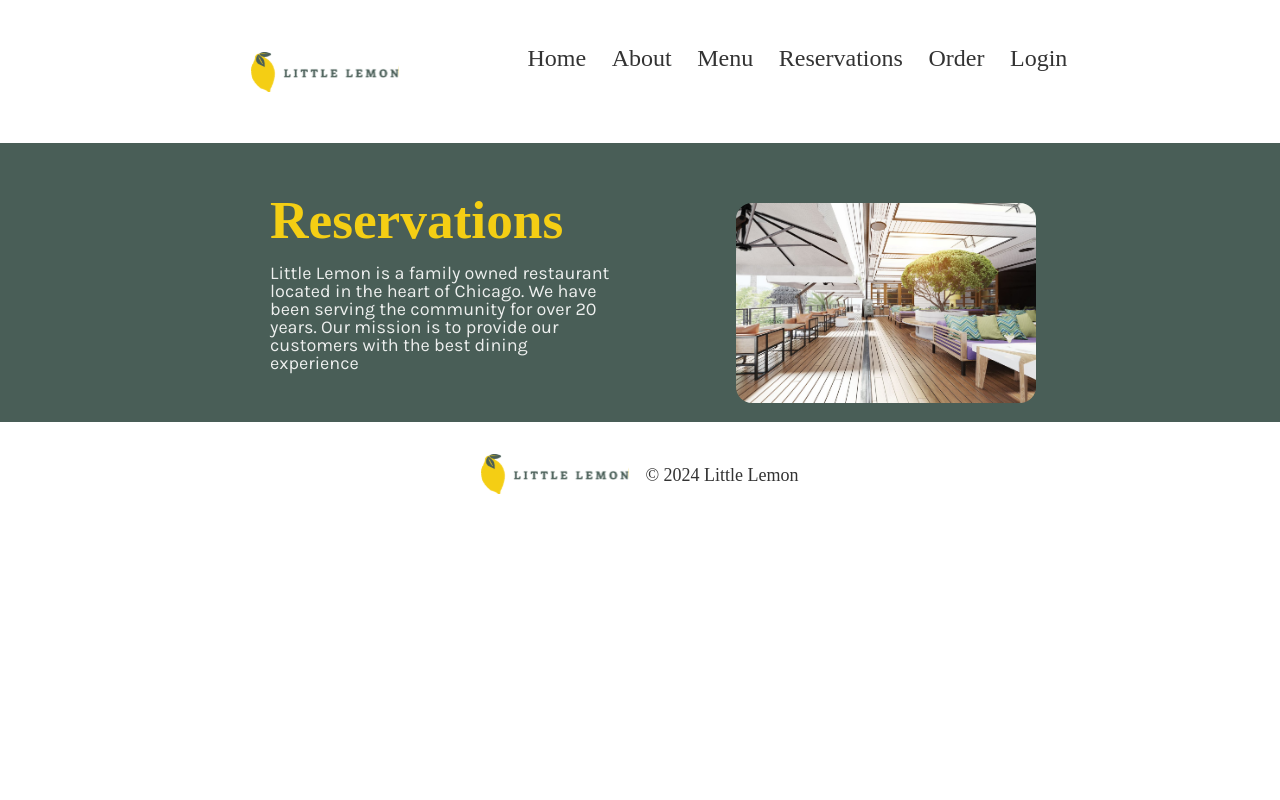
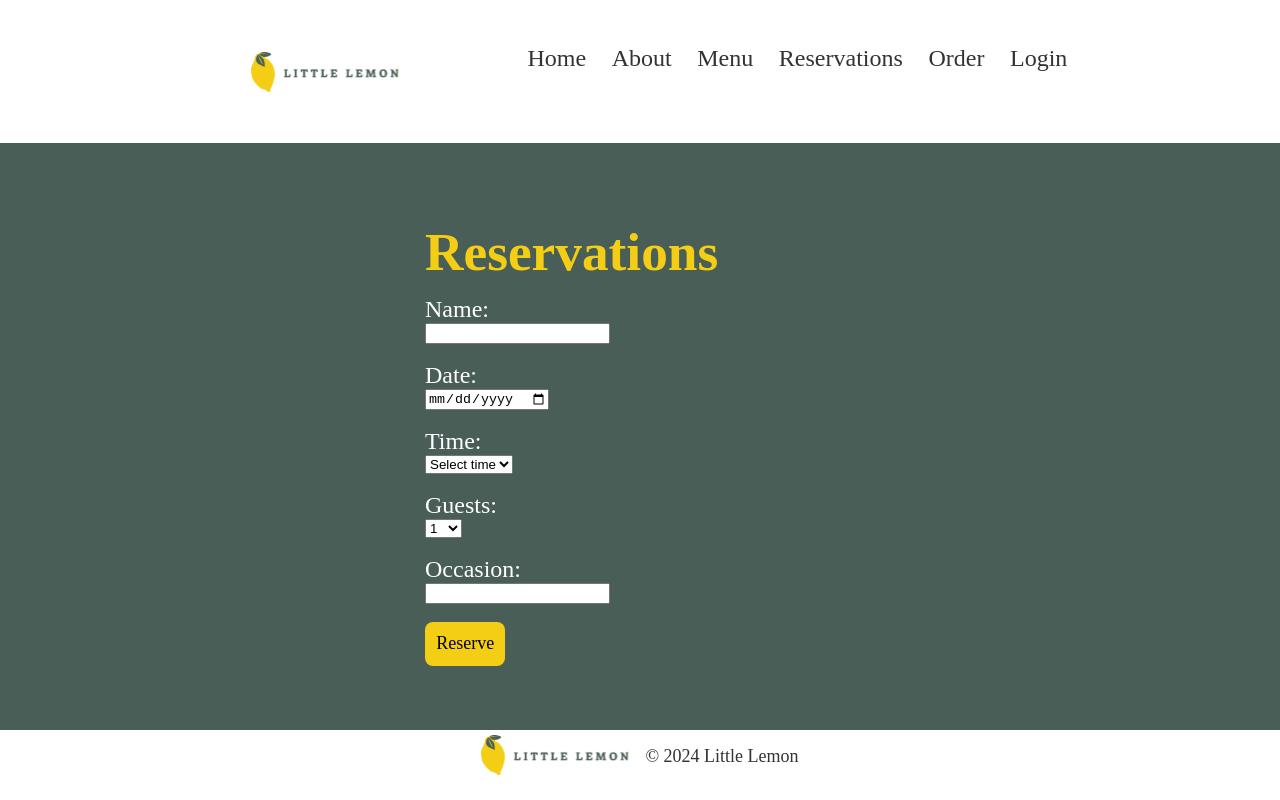
Before and after one commit to EncryptedPedro/capstone, a React (Create React App) app: page /reservations in a window 1280 px wide. Built offline with nearby package versions, Linux system fonts and the light colour scheme; a web font is replaced by a local one.

Commit message:
bookingform added

```diff
--- a/src/App.js
+++ b/src/App.js
@@ -7,7 +7,7 @@ import { BrowserRouter as Router, Routes, Route } from 'react-router-dom';
 import Homepage from './components/homepage/Homepage';
 import About from './components/About';
 import Menu from './components/Menu';
-import Reservations from './components/Reservations';
+import Reservations from './components/BookingPage';
 import Order from './components/Order';
 import Login from './components/Login';
 
--- a/src/Login.css
+++ b/src/Login.css
@@ -1,5 +1,7 @@
 .error {
     color: red;
+    font-size: large;
+    margin-bottom: -20px;
 }
 
 label {
--- /dev/null
+++ b/src/components/BookingForm.js
@@ -0,0 +1,154 @@
+import React, { useState } from 'react';
+import { useFormik } from 'formik';
+import * as Yup from 'yup';
+
+function BookingForm() {
+    const [formValues, setFormValues] = useState({
+        name: '',
+        date: '',
+        time: '',
+        guests: '',
+        occasion: '',
+    });
+
+    const times = [
+        '12:00 PM',
+        '1:00 PM',
+        '2:00 PM',
+        '7:00 PM',
+        '8:00 PM',
+        '9:00 PM',
+    ];
+
+    const formik = useFormik({
+        initialValues: formValues,
+        validationSchema: Yup.object({
+            name: Yup.string()
+                .required('Required'),
+            date: Yup.date()
+                .required('Required')
+                .min(new Date(), 'Date must be later than today'),
+            time: Yup.string()
+                .required('Required'),
+            guests: Yup.number()
+                .required('Required')
+                .min(1, 'Must be at least 1')
+                .max(10, 'Must be at most 10'),
+            occasion: Yup.string()
+                .required('Required'),
+        }),
+        onSubmit: values => {
+            setFormValues(values);
+            console.log('Form Values:', values);
+        },
+    });
+
+    return (
+        <main>
+            <div className="content">
+                <h2>Reservations</h2>
+                <form onSubmit={formik.handleSubmit}>
+                    <div>
+                        <label htmlFor="name">Name:</label>
+                        <br />
+                        <input
+                            id="name"
+                            name="name"
+                            type="text"
+                            onChange={formik.handleChange}
+                            onBlur={formik.handleBlur}
+                            value={formik.values.name}
+                        />
+                        {formik.touched.name && formik.errors.name ? (
+                            <div className="error">{formik.errors.name}</div>
+                        ) : null}
+                    </div>
+                    <br />
+                    <div>
+                        <label htmlFor="date">Date:</label>
+                        <br />
+                        <input
+                            id="date"
+                            name="date"
+                            type="date"
+                            onChange={formik.handleChange}
+                            onBlur={formik.handleBlur}
+                            value={formik.values.date}
+                        />
+                        {formik.touched.date && formik.errors.date ? (
+                            <div className="error">{formik.errors.date}</div>
+                        ) : null}
+                    </div>
+                    <br />
+                    <div>
+                        <label htmlFor="time">Time:</label>
+                        <br />
+                        <select
+                            id="time"
+                            name="time"
+                            onChange={formik.handleChange}
+                            onBlur={formik.handleBlur}
+                            value={formik.values.time}
+                        >
+                            <option value="" label="Select time" />
+                            {times.map((time, index) => (
+                                <option key={index} value={time}>
+                                    {time}
+                                </option>
+                            ))}
+                        </select>
+                        {formik.touched.time && formik.errors.time ? (
+                            <div className="error">{formik.errors.time}</div>
+                        ) : null}
+                    </div>
+                    <br />
+                    <div>
+                        <label htmlFor="guests">Guests:</label>
+                        <br />
+                        <select
+                            id="guests"
+                            name="guests"
+                            onChange={formik.handleChange}
+                            onBlur={formik.handleBlur}
+                            value={formik.values.guests}
+                        >
+                            <option value="1" label="1" />
+                            <option value="2" label="2" />
+                            <option value="3" label="3" />
+                            <option value="4" label="4" />
+                            <option value="5" label="5" />
+                            <option value="6" label="6" />
+                            <option value="7" label="7" />
+                            <option value="8" label="8" />
+                            <option value="9" label="9" />
+                            <option value="10" label="10" />
+                        </select>
+                        {formik.touched.guests && formik.errors.guests ? (
+                            <div className="error">{formik.errors.guests}</div>
+                        ) : null}
+                    </div>
+                    <br />
+                    <div>
+                        <label htmlFor="occasion">Occasion:</label>
+                        <br />
+                        <input
+                            id="occasion"
+                            name="occasion"
+                            type="text"
+                            onChange={formik.handleChange}
+                            onBlur={formik.handleBlur}
+                            value={formik.values.occasion}
+                        />
+                        {formik.touched.occasion && formik.errors.occasion ? (
+                            <div className="error">{formik.errors.occasion}</div>
+                        ) : null}
+                    </div>
+                    <br />
+                    <button type="submit">Reserve</button>
+                </form>
+            </div>
+        </main>
+    );
+}
+
+export default BookingForm;
--- /dev/null
+++ b/src/components/BookingPage.js
@@ -0,0 +1,17 @@
+// table reservations page
+import React from 'react';
+import Restaurant from "../icons_assets/restaurant.jpg";
+import "../Login.css";
+import BookingForm from './BookingForm';
+
+function BookingPage() {
+    return (
+        <main>
+            <div className="content">
+                <BookingForm />
+            </div>
+        </main>
+    );
+}
+
+export default BookingPage;
--- a/src/components/Reservations.js
+++ /dev/null
@@ -1,21 +0,0 @@
-// table reservations page
-import React from 'react';
-import Restaurant from "../icons_assets/restaurant.jpg";
-
-function Reservations() {
-    return (
-        <main>
-            <div className="content">
-                <h2>Reservations</h2>
-                <p>
-                    Little Lemon is a family owned restaurant located in the heart of Chicago. We have been serving the community for over 20 years. Our mission is to provide our customers with the best dining experience
-                </p>
-            </div>
-            <div className="image">
-                <img src={Restaurant} alt="Image" width="300px"></img>
-            </div>
-        </main>
-    );
-}
-
-export default Reservations;
--- a/src/components/foundations/ReserveButton.js
+++ b/src/components/foundations/ReserveButton.js
@@ -1,8 +1,15 @@
 import React from 'react';
+import { useNavigate } from 'react-router-dom';
 
-const ReserveButton = ({ onReserve }) => {
+const ReserveButton = () => {
+    const navigate = useNavigate();
+
+    const handleReserve = () => {
+        navigate('/reservations');
+    };
+
     return (
-        <button onClick={onReserve} className="reserve-button">
+        <button onClick={handleReserve} className="reserve-button">
             Reserve a Table
         </button>
     );
```
